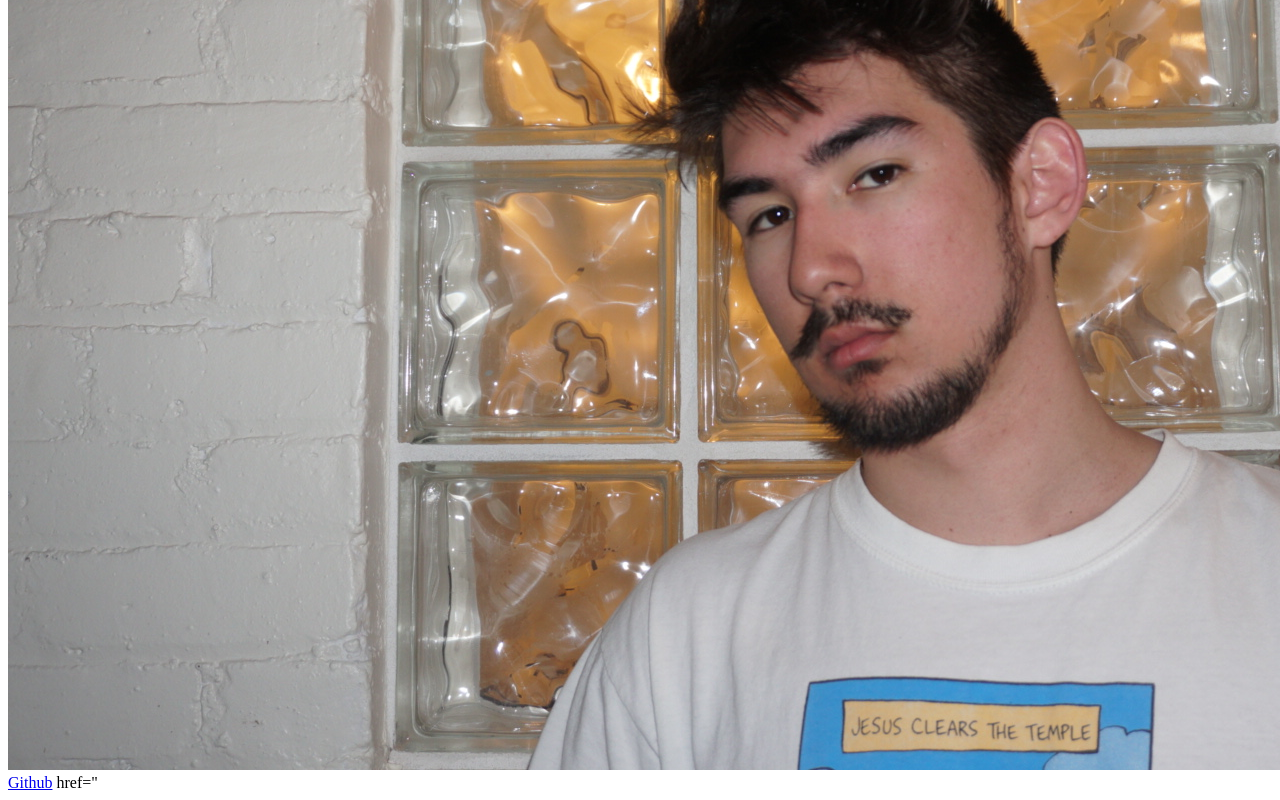
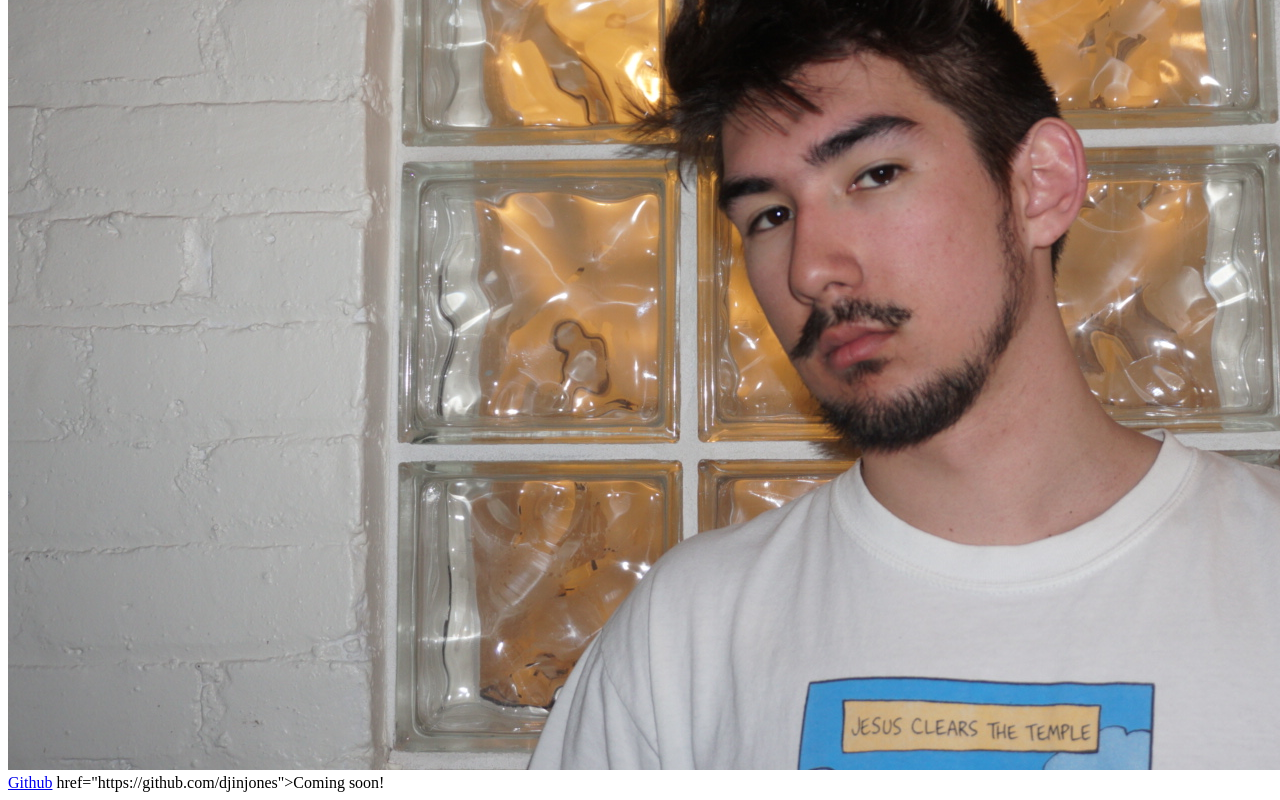
Before and after one commit to djinjones/first-day-repo, a plain HTML site: page index.html in a window 1280 px wide. Shown: the part 377-1177 px from the top of the page. Drawn offline with Linux system fonts and the light colour scheme.

Commit message:
added github and portfolio links, moved main directory on pc

```diff
--- a/index.html
+++ b/index.html
@@ -15,7 +15,7 @@
 
    </section>
    <a href="https://github.com/djinjones">Github</a>
-   <a>href="</a>
+   <a> href="https://github.com/djinjones">Coming soon!</a>
 
 </body>
 </html>
```
